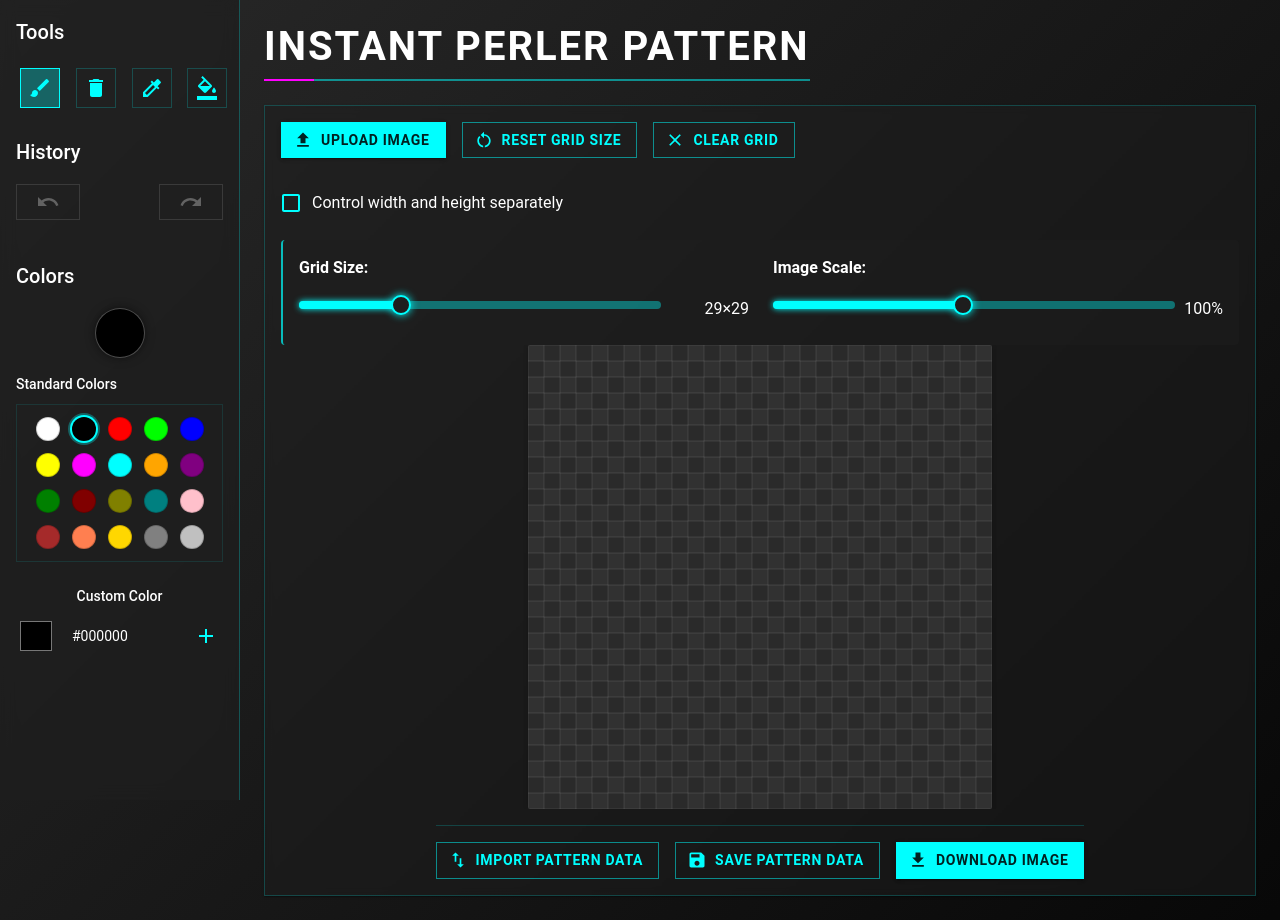
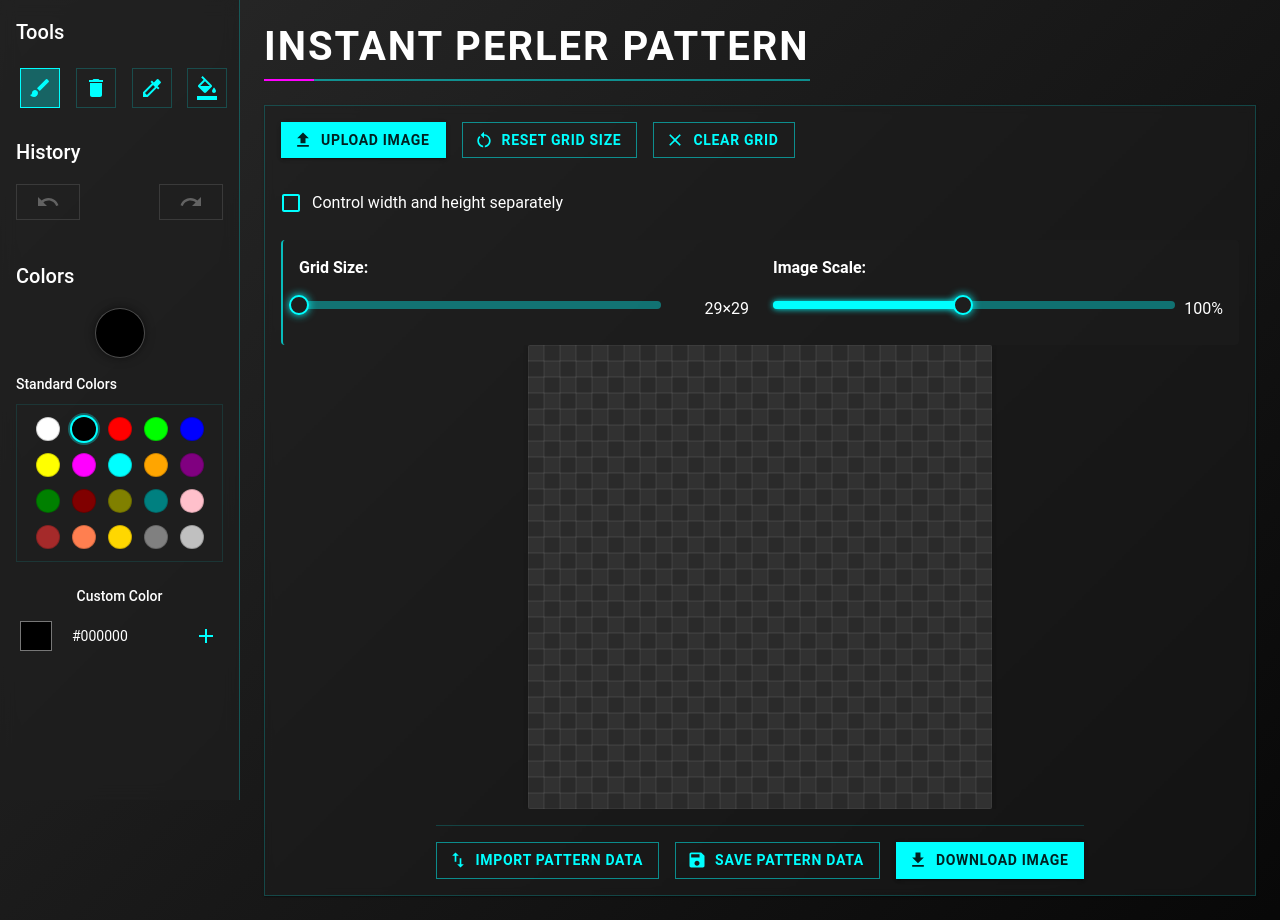
Before and after one commit to zreecespieces/perler-pattern-generator, a React (Vite) app: page / in a window 1280 px wide. Built offline with nearby package versions, Linux system fonts and the light colour scheme.

Commit message:
snap to grid sizes

```diff
--- a/src/components/ColorLegend/ColorLegend.tsx
+++ b/src/components/ColorLegend/ColorLegend.tsx
@@ -1,50 +1,49 @@
-import React, { useMemo } from 'react';
-import { Box, Typography, Tooltip, useMediaQuery } from '@mui/material';
-import { alpha } from '@mui/material/styles';
+import React, { useMemo } from "react"
+import { Box, Typography, Tooltip } from "@mui/material"
+import { alpha } from "@mui/material/styles"
 
 interface ColorLegendProps {
-  perlerPattern: string[][];
-  onReplaceColor?: (oldColor: string) => void;
+  perlerPattern: string[][]
+  onReplaceColor?: (oldColor: string) => void
 }
 
 interface ColorCount {
-  color: string;
-  count: number;
+  color: string
+  count: number
 }
 
 const ColorLegend: React.FC<ColorLegendProps> = ({ perlerPattern, onReplaceColor }) => {
-  const isMobile = useMediaQuery(theme => theme.breakpoints.down("md"))
   // Count the occurrences of each color in the pattern
   const colorCounts = useMemo(() => {
-    const counts: Record<string, number> = {};
+    const counts: Record<string, number> = {}
 
     // Skip transparent/empty cells
-    perlerPattern.forEach(row => {
-      row.forEach(cell => {
-        if (cell && cell !== 'transparent') {
-          counts[cell] = (counts[cell] || 0) + 1;
+    perlerPattern.forEach((row) => {
+      row.forEach((cell) => {
+        if (cell && cell !== "transparent") {
+          counts[cell] = (counts[cell] || 0) + 1
         }
-      });
-    });
+      })
+    })
 
     // Convert to array for sorting
     const colorCountArray: ColorCount[] = Object.entries(counts)
       .map(([color, count]) => ({ color, count }))
-      .sort((a, b) => b.count - a.count); // Sort by count descending
+      .sort((a, b) => b.count - a.count) // Sort by count descending
 
-    return colorCountArray;
-  }, [perlerPattern]);
+    return colorCountArray
+  }, [perlerPattern])
 
   // No colors used yet
   if (colorCounts.length === 0) {
-    return null;
+    return null
   }
 
   const handleColorClick = (color: string) => {
     if (onReplaceColor) {
-      onReplaceColor(color);
+      onReplaceColor(color)
     }
-  };
+  }
 
   return (
     <Box
@@ -52,38 +51,35 @@ const ColorLegend: React.FC<ColorLegendProps> = ({ perlerPattern, onReplaceColor
         position: "absolute",
         top: 10,
         right: 10,
-        width: '150px',
-        maxHeight: '90%',
-        overflow: 'auto',
-        backgroundColor: alpha('#000000', 0.5),
-        borderRadius: '4px',
+        width: "150px",
+        maxHeight: "90%",
+        overflow: "auto",
+        backgroundColor: alpha("#000000", 0.5),
+        borderRadius: "4px",
         padding: 1.5,
         zIndex: 100,
-        backdropFilter: 'blur(4px)',
-      }}
-    >
+        backdropFilter: "blur(4px)",
+      }}>
       <Typography
         variant="subtitle2"
         sx={{
-          color: '#ffffff',
+          color: "#ffffff",
           mb: 1,
-          textAlign: 'center',
-          fontWeight: 'bold'
-        }}
-      >
+          textAlign: "center",
+          fontWeight: "bold",
+        }}>
         Color Count
       </Typography>
 
-      <Box sx={{ display: 'flex', flexDirection: 'column', gap: 0.75 }}>
+      <Box sx={{ display: "flex", flexDirection: "column", gap: 0.75 }}>
         {colorCounts.map(({ color, count }) => (
           <Box
             key={color}
             sx={{
-              display: 'flex',
-              alignItems: 'center',
-              gap: 1
-            }}
-          >
+              display: "flex",
+              alignItems: "center",
+              gap: 1,
+            }}>
             <Tooltip title="Replace with..." arrow placement="left">
               <Box
                 onClick={() => handleColorClick(color)}
@@ -91,32 +87,31 @@ const ColorLegend: React.FC<ColorLegendProps> = ({ perlerPattern, onReplaceColor
                   width: 16,
                   height: 16,
                   backgroundColor: color,
-                  borderRadius: '2px',
-                  border: '1px solid rgba(255,255,255,0.2)',
-                  cursor: onReplaceColor ? 'pointer' : 'default',
-                  '&:hover': {
-                    border: '1px solid rgba(255,255,255,0.5)',
-                    transform: 'scale(1.1)',
-                    transition: 'all 0.1s ease-in-out'
-                  }
+                  borderRadius: "2px",
+                  border: "1px solid rgba(255,255,255,0.2)",
+                  cursor: onReplaceColor ? "pointer" : "default",
+                  "&:hover": {
+                    border: "1px solid rgba(255,255,255,0.5)",
+                    transform: "scale(1.1)",
+                    transition: "all 0.1s ease-in-out",
+                  },
                 }}
               />
             </Tooltip>
             <Typography
               variant="body2"
               sx={{
-                color: '#ffffff',
-                fontFamily: 'monospace',
-                fontSize: '0.8rem'
-              }}
-            >
-              {count} {count === 1 ? 'bead' : 'beads'}
+                color: "#ffffff",
+                fontFamily: "monospace",
+                fontSize: "0.8rem",
+              }}>
+              {count} {count === 1 ? "bead" : "beads"}
             </Typography>
           </Box>
         ))}
       </Box>
     </Box>
-  );
-};
+  )
+}
 
-export default ColorLegend;
+export default ColorLegend
--- a/src/components/Controls/GridSizeControls.tsx
+++ b/src/components/Controls/GridSizeControls.tsx
@@ -70,8 +70,9 @@ const GridSizeControls: React.FC<GridSizeControlsProps> = ({
             <Box sx={{ display: 'flex', gap: 1, alignItems: 'center', width: '100%' }}>
               <Box sx={{ flex: 1, minWidth: 0 }}>
                 <StyledSlider
-                  min={5}
-                  max={90}
+                  min={29}
+                  max={87}
+                  step={29}
                   value={Math.max(gridSize.width, gridSize.height)}
                   onChange={(_, value) => onGridSizeChange(value as number)}
                 />
@@ -86,8 +87,9 @@ const GridSizeControls: React.FC<GridSizeControlsProps> = ({
               <Box sx={{ display: 'flex', gap: 1, alignItems: 'center', width: '100%' }}>
                 <Box sx={{ flex: 1, minWidth: 0 }}>
                   <StyledSlider
-                    min={5}
-                    max={50}
+                    min={29}
+                    max={58}
+                    step={29}
                     value={gridSize.width}
                     onChange={(_, value) => onDimensionChange('width', value as number)}
                   />
@@ -101,8 +103,9 @@ const GridSizeControls: React.FC<GridSizeControlsProps> = ({
               <Box sx={{ display: 'flex', gap: 1, alignItems: 'center', width: '100%' }}>
                 <Box sx={{ flex: 1, minWidth: 0 }}>
                   <StyledSlider
-                    min={5}
-                    max={50}
+                    min={29}
+                    max={58}
+                    step={29}
                     value={gridSize.height}
                     onChange={(_, value) => onDimensionChange('height', value as number)}
                   />
```
